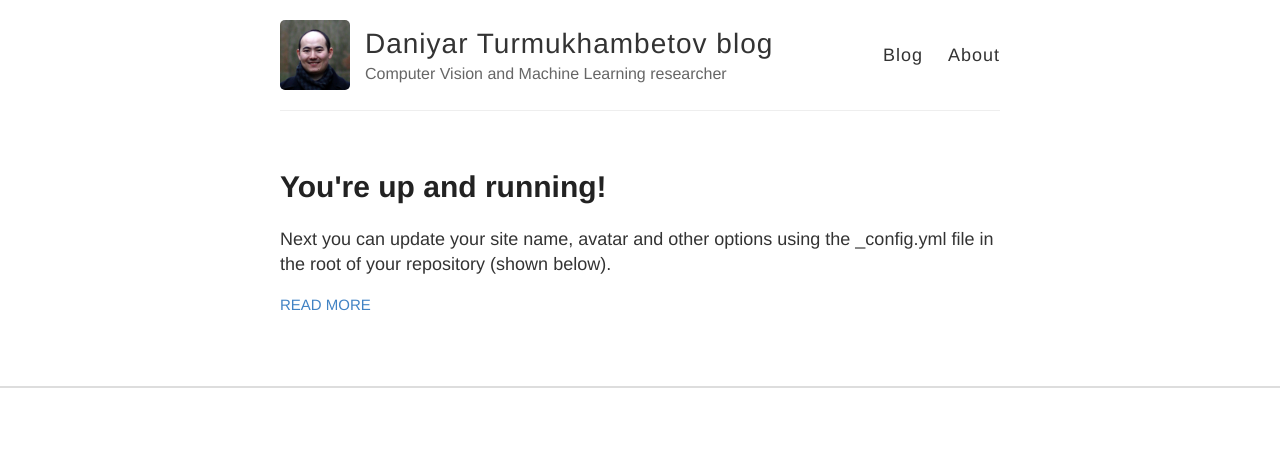
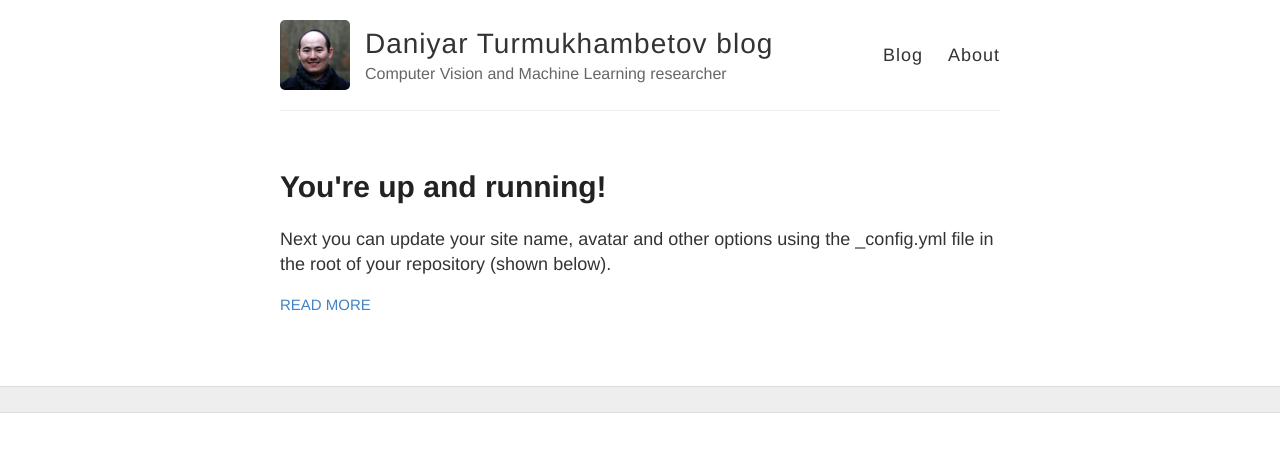
Before and after one commit to dantkz/dantkz.github.io, a Jekyll site: the page built from index.html, in a window 1280 px wide. Shown: the top 452 px of the page. Built offline with Jekyll 4.4.1, drawn with Linux system fonts in a browser that asks for light colours.

Commit message:
Update default.html

```diff
--- a/_layouts/default.html
+++ b/_layouts/default.html
@@ -39,7 +39,7 @@
     </div>
 
     <div class="wrapper-footer">
-      <div class="container">
+      <div class="container">&nbsp
       </div>
     </div>
 
```
